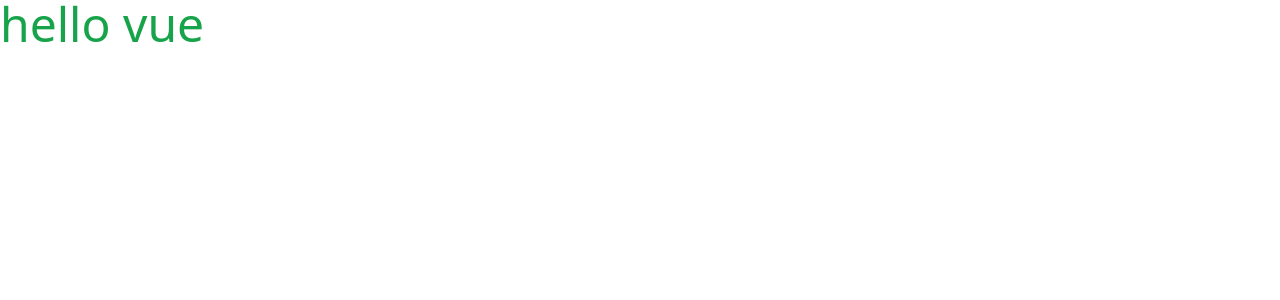
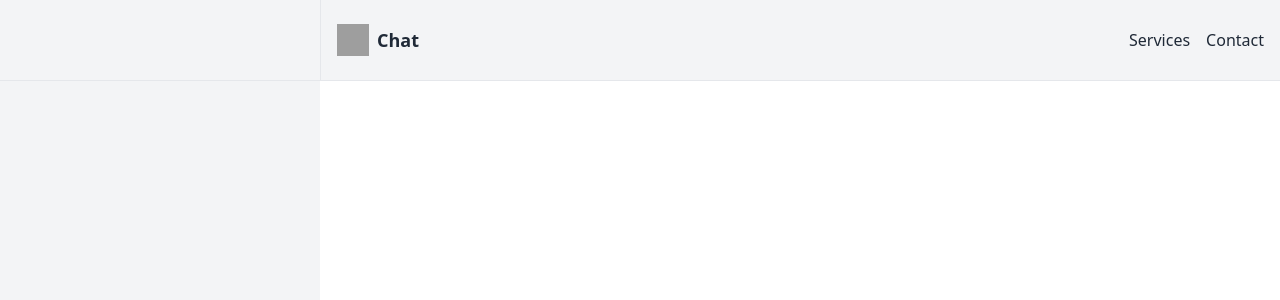
Before and after one commit to onderic/real-time-chat-django-vue-js, a Vue app in the folder frontend/: page / in a window 1280 px wide. Shown: the top 300 px of the page. Built offline with nearby package versions, Linux system fonts and the light colour scheme; grey boxes are pictures that could not be loaded.

Commit message:
setuppage layout

```diff
--- a/frontend/src/App.vue
+++ b/frontend/src/App.vue
@@ -4,14 +4,40 @@ import { RouterLink, RouterView } from 'vue-router'
 </script>
 
 <template>
-  <header>
-    <div>
-      <h1 class="text-green-600 text-5xl">hello vue</h1>
+<div class="flex  bg-white  h-screen">
+  <div class="w-1/4 h-screen  bg-gray-100">
+    <div class="bg-gray-100 py-10 px-4   w-full border-b border-gray-200 flex items-center justify-between fixed top-0">
+
     </div>
+    <!-- Sidebar content -->
 
-  </header>
+  </div>
+  <div class="">
+    <nav class=" bg-gray-100 py-6 px-4  flex items-center justify-between fixed top-0 left-1/4 w-3/4  border-l border-gray-200">
+      <div class="flex items-center">
+        <img src="logo.png" alt="Logo" class="w-8 h-8 mr-2">
+        <span class="text-gray-800 font-bold text-lg">Chat</span>
+      </div>
+      <ul class="flex items-center space-x-4">
 
-  <RouterView />
+        <li><a href="#" class="text-gray-800">Services</a></li>
+        <li><a href="#" class="text-gray-800">Contact</a></li>
+      </ul>
+    </nav>
+
+  </div>
+  <div class=" mt-20 px-8 text-white py-8 w-3/4">
+      <!-- Main content -->
+      <h1 class="text-2xl font-bold">Welcome to the Chat App!</h1>
+      <p>Lorem ipsum dolor sit amet, consectetur adipiscing elit. Nullam malesuada erat ut nunc consectetur, ut finibus mi eleifend. Suspendisse efficitur ligula id volutpat sagittis. Duis sed interdum turpis.</p>
+    </div>
+  <div>
+
+  </div>
+</div>
+
+
+  <!-- <RouterView /> -->
 </template>
 
 <style>
```
